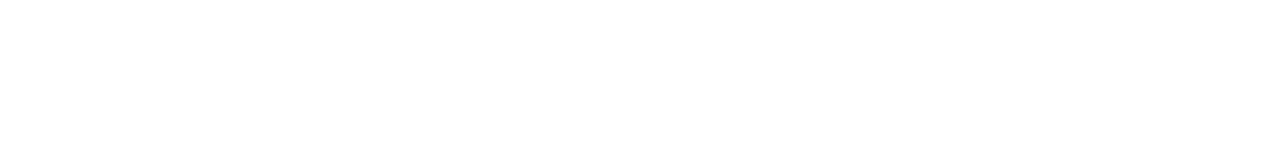
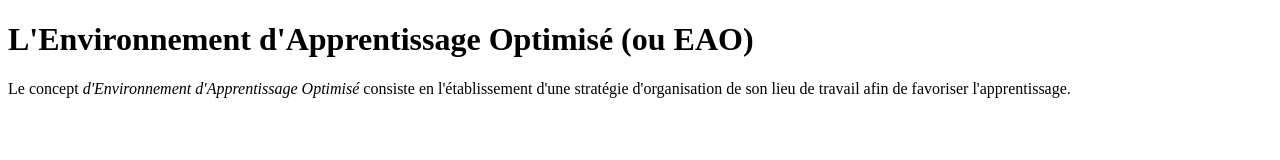
Before and after one commit to tahrimostapha/Learning-Environment, a plain HTML site: page index.html in a window 1280 px wide. Drawn offline with Linux system fonts and the light colour scheme.

Commit message:
'index.html' : Ajout d'un titre et d'une définition

```diff
--- a/index.html
+++ b/index.html
@@ -5,5 +5,9 @@
 		<title>Learning-Environment-Mostapha</title>
 	</head>
 	<body>
+		<h1>L'Environnement d'Apprentissage Optimisé (ou EAO)</h1>
+		<p>Le concept <em>d'Environnement d'Apprentissage Optimisé</em> consiste
+		en l'établissement d'une stratégie d'organisation de son lieu de travail
+		afin de favoriser l'apprentissage.</p>
 	</body>
 </html>
```
Lines whose indentation alone changed are shown as unchanged.
